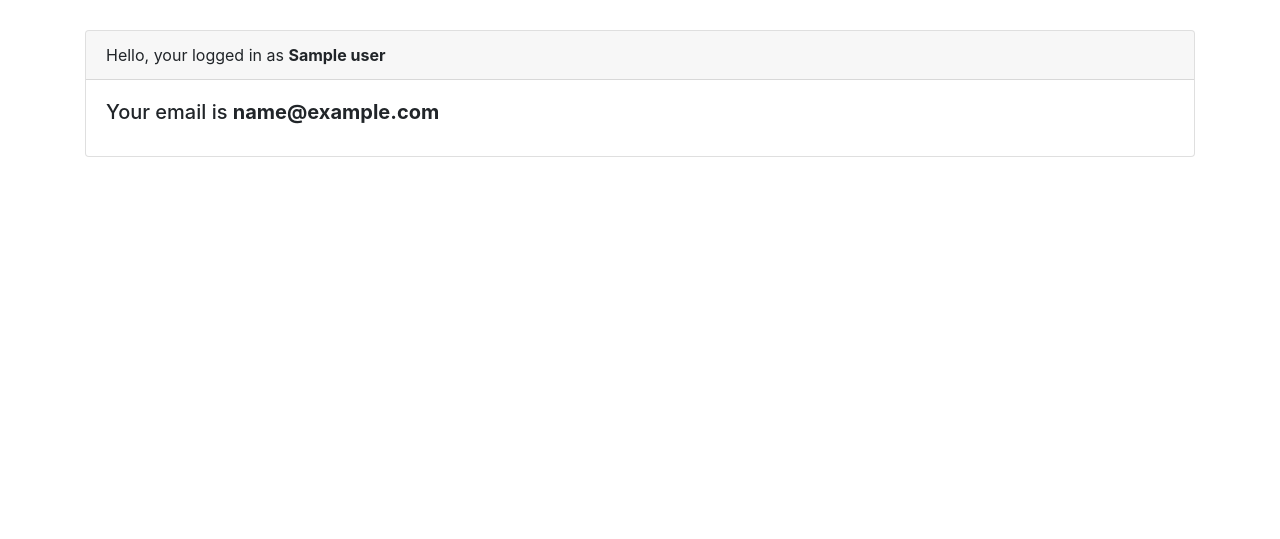
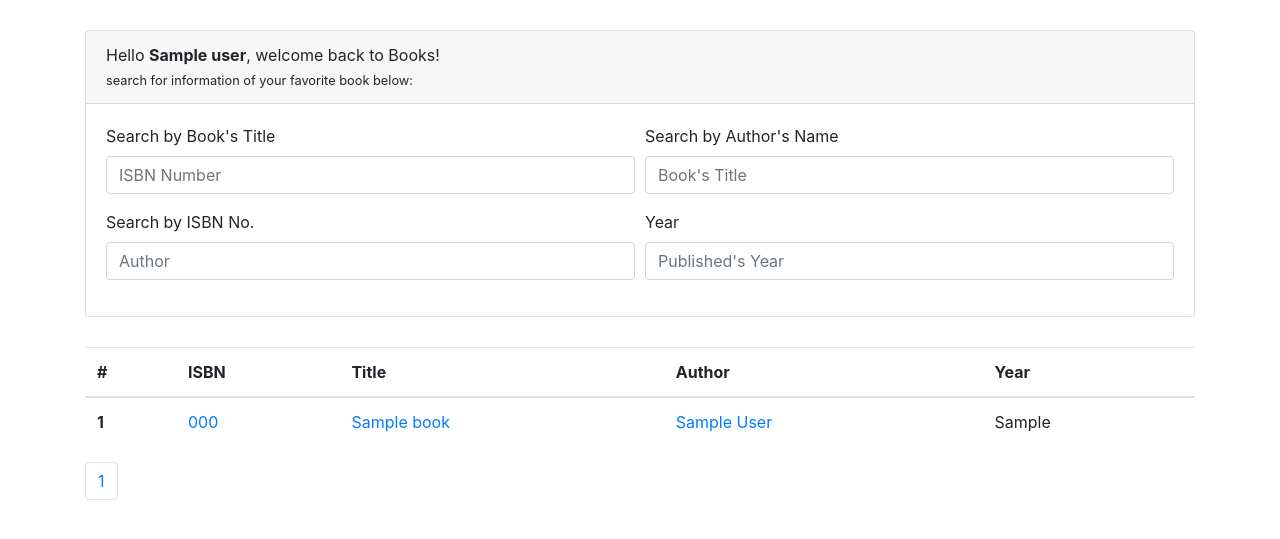
Before and after one commit to tiangsinf/books, a Flask app: page /books in a window 1280 px wide. Shown: the part 56-595 px from the top of the page. Run offline with Flask 2, Linux system fonts and the light colour scheme; the visitor is signed in with stand-in values (Sample User, id 1); tables that the repository leaves empty hold one stand-in row (values such as "Sample post"); some libraries are stand-ins or nearby versions.

Commit message:
search form and pagination done

```diff
--- a/config.py
+++ b/config.py
@@ -6,6 +6,7 @@ class Config:
     SESSION_PERMANENT = False
     SESSION_TYPE = 'filesystem'
     SECRET_KEY = os.getenv('SECRET_KEY')
+    POST_PER_PAGE = 10
 
 class DevConfig(Config):
     DEBUG = True
--- a/forms.py
+++ b/forms.py
@@ -19,3 +19,10 @@ class RegistrationForm(FlaskForm):
     )
     confirm_password = PasswordField('Confirm Password', validators=[EqualTo(password, message='Password must match!')])
     submit = SubmitField('Submit')
+
+class SearchForm(FlaskForm):
+    isbn = StringField('Search by ISBN No.')
+    title = StringField("Search by Book's Title")
+    author = StringField("Search by Author's Name")
+    year = StringField('Year')
+    submit = SubmitField('Search')
--- a/run.py
+++ b/run.py
@@ -18,9 +18,9 @@ Session(app)
 from models import *
 @app.shell_context_processor
 def make_shell_context():
-    return dict(app=app, db=db, User=User)
+    return dict(app=app, db=db, User=User, Book=Book)
 
-from forms import LoginForm, RegistrationForm
+from forms import LoginForm, RegistrationForm, SearchForm
 @app.route('/')
 def goto_login():
     return redirect(url_for('books'))
@@ -73,7 +73,31 @@ def books():
     if not session.get('SESSIONUSER'):
         return redirect(url_for('login'))
 
-    return render_template('books.html', user = session.get('SESSIONUSER'))
+    form = SearchForm()
+
+    page = request.args.get('page', 1, type=int)
+    books = Book.query.order_by(Book.title).paginate(
+        page,
+        app.config['POST_PER_PAGE'],
+        False
+    )
+
+    return render_template(
+        'books.html',
+        user=session.get('SESSIONUSER'),
+        form=form,
+        books=books.items,
+        pages = books.iter_pages(left_edge=1, right_edge=1, left_current=1, right_current=2)
+    )
+
+#! START HERE!
+@app.route('/books/<string:author>')
+def book_author(author):
+    page = request.args.get('page', 1, type=int)
+    author = Book.query.filter_by(author=author).first_or_404()
+    books = Book.query.filter(Book.author==author).all()
+
+    render_template('author_books.html', author=author)
 
 @app.route('/logout/')
 def logout():
--- a/templates/base.html
+++ b/templates/base.html
@@ -16,6 +16,12 @@
         .form-group {
             width: 100%;
             position: relative;
+        }
+        .left {
+            float: left;
+        }
+        .right {
+            float: right;
         }
     </style>
 </head>
--- a/templates/books.html
+++ b/templates/books.html
@@ -9,11 +9,36 @@
     <div class=container>
         <div class="card">
             <div class="card-header">
-                Hello, your logged in as <b>{{ user.name | capitalize }}</b>
+                Hello <b>{{ user.name | capitalize }}</b>, welcome back to Books!<br>
+                <small>search for information of your favorite book below:</small>
             </div>
             <div class="card-body">
-                <h5 class="card-title">Your email is <b>{{ user.email }}</b></h5>
+                <!--search form-->
+                <form action="" method="post">
+                    {{ form.hidden_tag() }}
+                    <div class="form-row">
+                        <div class="form-group col-md-6">
+                            {{ form.title.label() }}
+                            {{ form.title(class="form-control", type="text", placeholder="ISBN Number") }}
+                        </div>
+                        <div class="form-group col-md-6">
+                            {{ form.author.label() }}
+                            {{ form.author(class="form-control", type="text", placeholder="Book's Title") }}
+                        </div>
+                    </div>
+                    <div class="form-row">
+                        <div class="form-group col-md-6">
+                            {{ form.isbn.label() }}
+                            {{ form.isbn(class="form-control", type="text", placeholder="Author") }}
+                        </div>
+                        <div class="form-group col-md-6">
+                            {{ form.year.label() }}
+                            {{ form.year(class="form-control", type="text", placeholder="Published's Year") }}
+                        </div>
+                    </div>
+                </form>
             </div>
         </div>
     </div>
+    {% include "results.html" %}
 {% endblock %}
--- a/templates/login.html
+++ b/templates/login.html
@@ -31,7 +31,7 @@
                 {% endif %}
             </div>
             {{ form.submit(class="btn btn-primary") }}
-            <small id="emailHelp" class="form-text text-muted">Do not have an account? Click <a href="/register/">Here</a> to create one!.</small>
+            <small id="emailHelp" class="form-text text-muted">Do not have an account? Click <a href="/register">Here</a> to create one!.</small>
         </form>
     </div>
 {% endblock %}
--- /dev/null
+++ b/templates/results.html
@@ -0,0 +1,43 @@
+<div class=container>
+    <table class="table table-hover">
+        <thead>
+            <tr>
+                <th scope="col">#</th>
+                <th scope="col">ISBN</th>
+                <th scope="col">Title</th>
+                <th scope="col">Author</th>
+                <th scope="col">Year</th>
+            </tr>
+        </thead>
+        <tbody>
+            {% for book in books %}
+                <tr>
+                    <th scope="row">{{ loop.index }}</th>
+                    <td><a href="/books/isbn">{{ book.isbn }}</a></td>
+                    <td><a href="/books/isbn">{{ book.title }}</a></td>
+                    <td><a href="{{ url_for('book_author', author=book.author) }}">{{ book.author }}</a></td>
+                    <td>{{ book.year }}</td>
+                </tr>
+            {% endfor %}
+        </tbody>
+    </table>
+    <nav aria-label="Page navigation example">
+        <ul class="pagination">
+            {% for page_num in pages %}
+                {% if page_num %}
+                    {% if books.page == page_num %}
+                        <li class="page-item active">
+                            <a class="page-link" href="{{ url_for('books', page=page_num) }}">{{ page_num }}<span class="sr-only">(current)</span></a>
+                        </li>
+                    {% else %}
+                        <li class="page-item">
+                            <a class="page-link" href="{{ url_for('books', page=page_num) }}">{{ page_num }}</a>
+                        </li>
+                    {% endif %}
+                {% else %}
+                    ...
+                {% endif %}
+            {% endfor %}
+        </ul>
+    </nav>
+</div>
```
Also changed, not shown: import.py (added, +23 -0 lines), models.py (+17 -0 lines), templates/author_books.html (added, +24 -0 lines).
